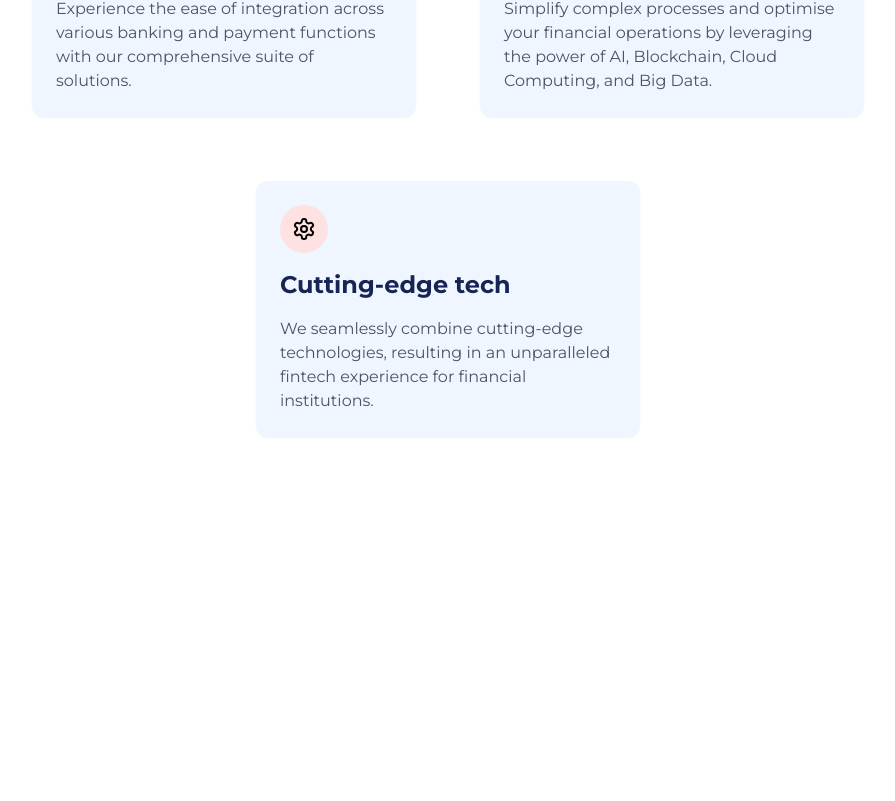
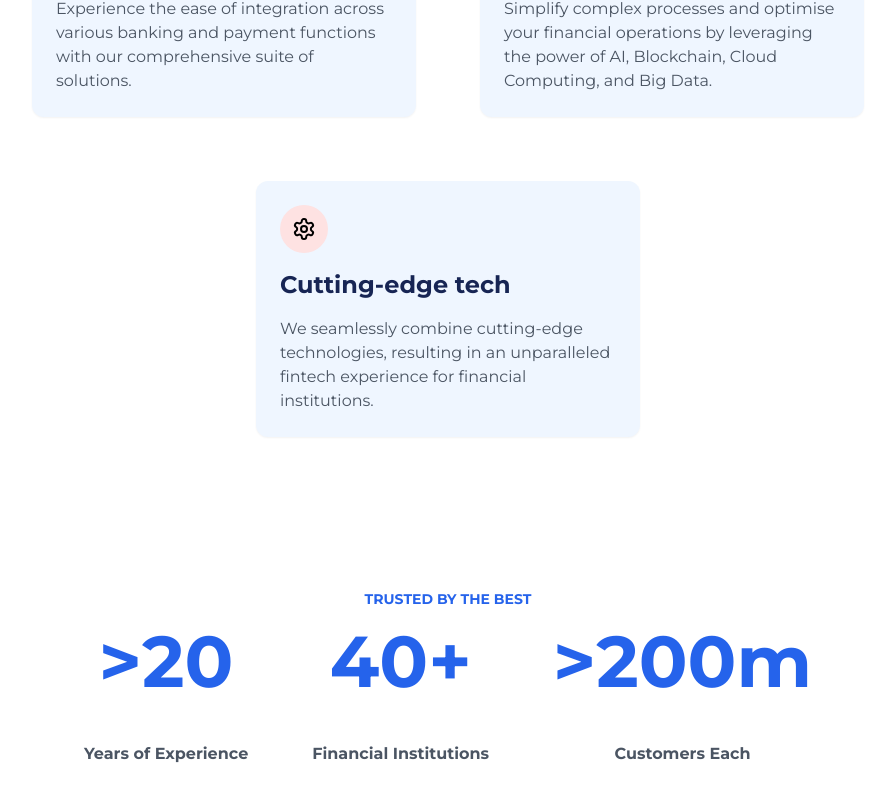
Before and after one commit to jannatulFerdeous/AnyTech-Frontend, a React (Vite) app: page /en in a window 1280 px wide. Shown: the part 2475-3276 px from the top of the page, without its empty margins (192-1087 px from the left). Before the commit the page ends 3016 px from the top, so only its background shows below. Built offline with nearby package versions, Linux system fonts and the light colour scheme.

Commit message:
Add Count component to Dashboard for displaying statistics with animations

```diff
--- a/src/modules/Dashboard/Dashboard.tsx
+++ b/src/modules/Dashboard/Dashboard.tsx
@@ -1,3 +1,4 @@
+import Count from './partials/Count/Count';
 import Hero from './partials/Hero/Hero';
 import Philosophy from './partials/Philosophy/Philosophy';
 import Power from './partials/Power/Power';
@@ -10,6 +11,7 @@ const Dashboard = () => {
       <div className=" mt-[250px]">
         <Philosophy />
       </div>
+      <Count />
     </div>
   );
 };
--- /dev/null
+++ b/src/modules/Dashboard/partials/Count/Count.tsx
@@ -0,0 +1,54 @@
+import { useEffect, useState } from 'react';
+import AOS from 'aos';
+import 'aos/dist/aos.css';
+
+const Count = () => {
+  const [counts, setCounts] = useState({
+    years: 0,
+    institutions: 0,
+    customers: 0,
+  });
+
+  useEffect(() => {
+    AOS.init({ duration: 1000, once: true });
+
+    const interval = setInterval(() => {
+      setCounts(prev => ({
+        years: prev.years < 20 ? prev.years + 1 : 20,
+        institutions: prev.institutions < 40 ? prev.institutions + 1 : 40,
+        customers: prev.customers < 200 ? prev.customers + 10 : 200,
+      }));
+    }, 50);
+
+    return () => clearInterval(interval);
+  }, []);
+
+  return (
+    <div className="text-center py-12">
+      <h3 className="text-blue-600 font-semibold text-sm">
+        TRUSTED BY THE BEST
+      </h3>
+      <div
+        className="flex justify-center gap-16 text-blue-600 mt-4 text-7xl font-bold"
+        data-aos="fade-up"
+      >
+        <div>
+          <p>{`>${counts.years}`}</p>
+          <span className="text-gray-600 text-base">Years of Experience</span>
+        </div>
+        <div>
+          <p>{`${counts.institutions}+`}</p>
+          <span className="text-gray-600 text-base">
+            Financial Institutions
+          </span>
+        </div>
+        <div>
+          <p>{`>${counts.customers}m`}</p>
+          <span className="text-gray-600 text-base">Customers Each</span>
+        </div>
+      </div>
+    </div>
+  );
+};
+
+export default Count;
```
